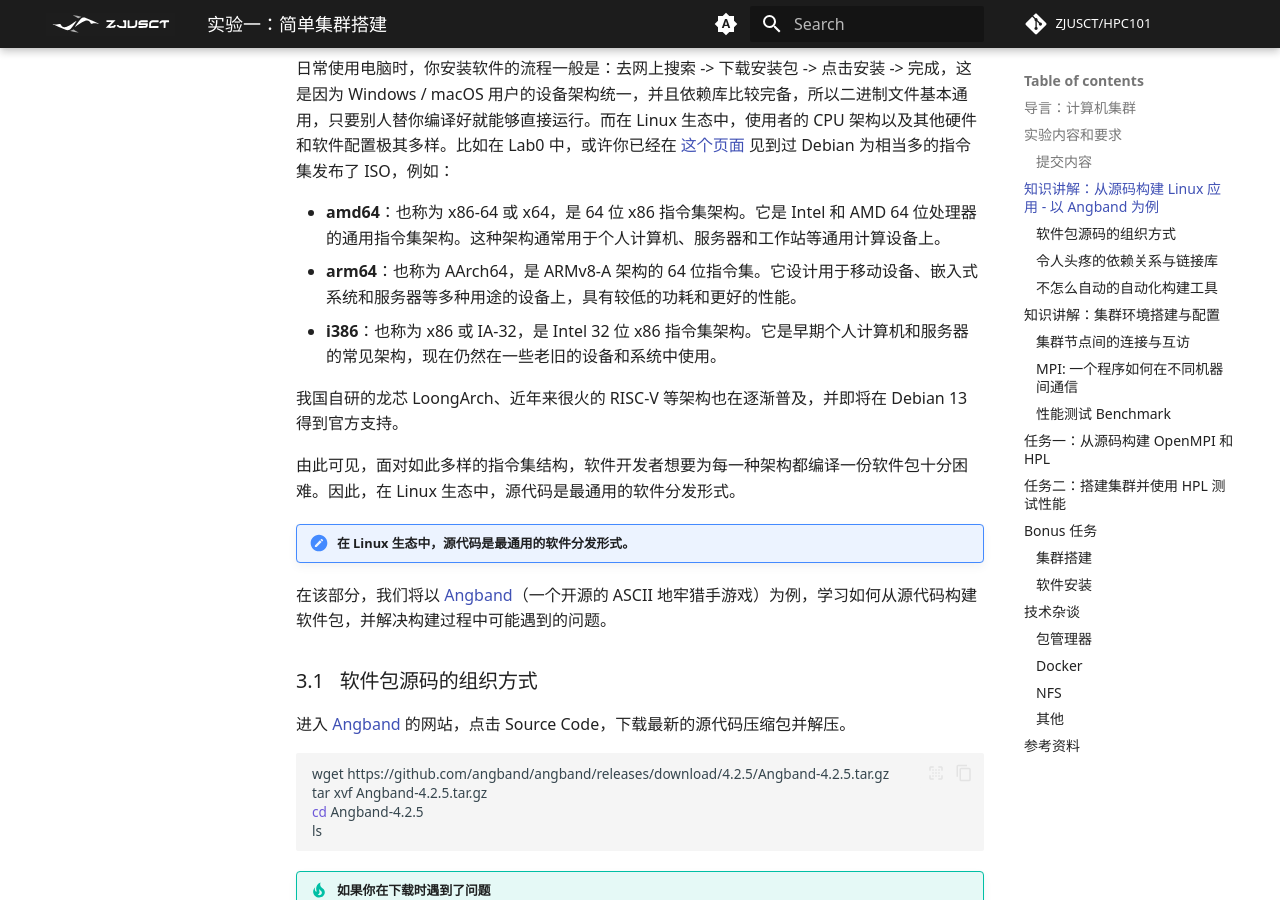
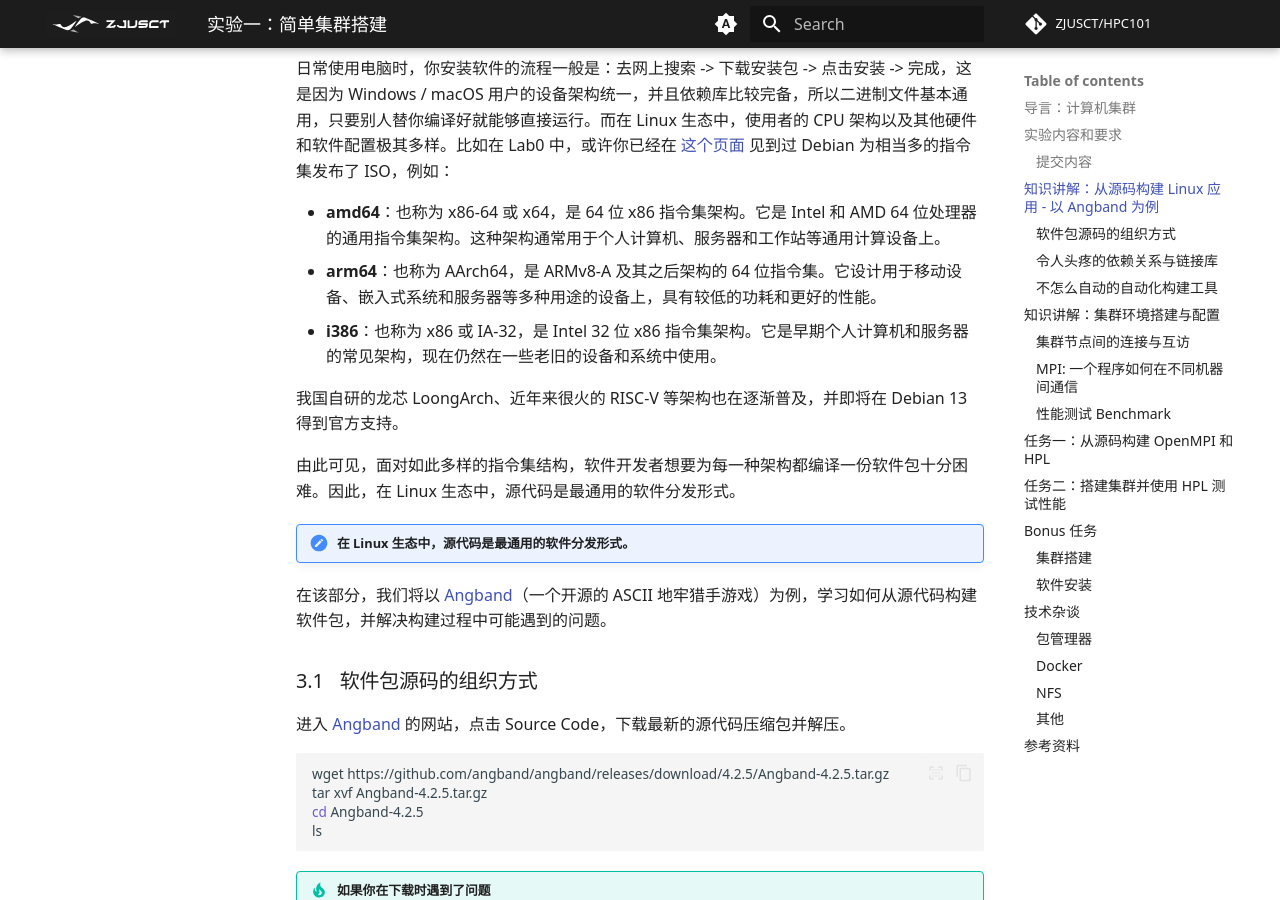
Before and after one commit to wys917/HPC101, an MkDocs documentation site: the page built from docs/lab/Lab1-MiniCluster/index.md, in a window 1280 px wide and 900 px high, scrolled down 2742 px. Built offline with MkDocs 1.6.1 and Material for MkDocs 9.7.7, drawn with Linux system fonts in a browser that asks for light colours; some web fonts are replaced; comment, search, counter and statistics services are not loaded.

Commit message:
fix: update arm64

```diff
--- a/docs/lab/Lab1-MiniCluster/index.md
+++ b/docs/lab/Lab1-MiniCluster/index.md
@@ -72,7 +72,7 @@
 日常使用电脑时，你安装软件的流程一般是：去网上搜索 -> 下载安装包 -> 点击安装 -> 完成，这是因为 Windows / macOS 用户的设备架构统一，并且依赖库比较完备，所以二进制文件基本通用，只要别人替你编译好就能够直接运行。而在 Linux 生态中，使用者的 CPU 架构以及其他硬件和软件配置极其多样。比如在 Lab0 中，或许你已经在 [这个页面](https://mirrors.zju.edu.cn/debian-cd/current/) 见到过 Debian 为相当多的指令集发布了 ISO，例如：
 
 - **amd64**：也称为 x86-64 或 x64，是 64 位 x86 指令集架构。它是 Intel 和 AMD 64 位处理器的通用指令集架构。这种架构通常用于个人计算机、服务器和工作站等通用计算设备上。
-- **arm64**：也称为 AArch64，是 ARMv8-A 架构的 64 位指令集。它设计用于移动设备、嵌入式系统和服务器等多种用途的设备上，具有较低的功耗和更好的性能。
+- **arm64**：也称为 AArch64，是 ARMv8-A 及其之后架构的 64 位指令集。它设计用于移动设备、嵌入式系统和服务器等多种用途的设备上，具有较低的功耗和更好的性能。
 - **i386**：也称为 x86 或 IA-32，是 Intel 32 位 x86 指令集架构。它是早期个人计算机和服务器的常见架构，现在仍然在一些老旧的设备和系统中使用。
 
 我国自研的龙芯 LoongArch、近年来很火的 RISC-V 等架构也在逐渐普及，并即将在 Debian 13 得到官方支持。
```
